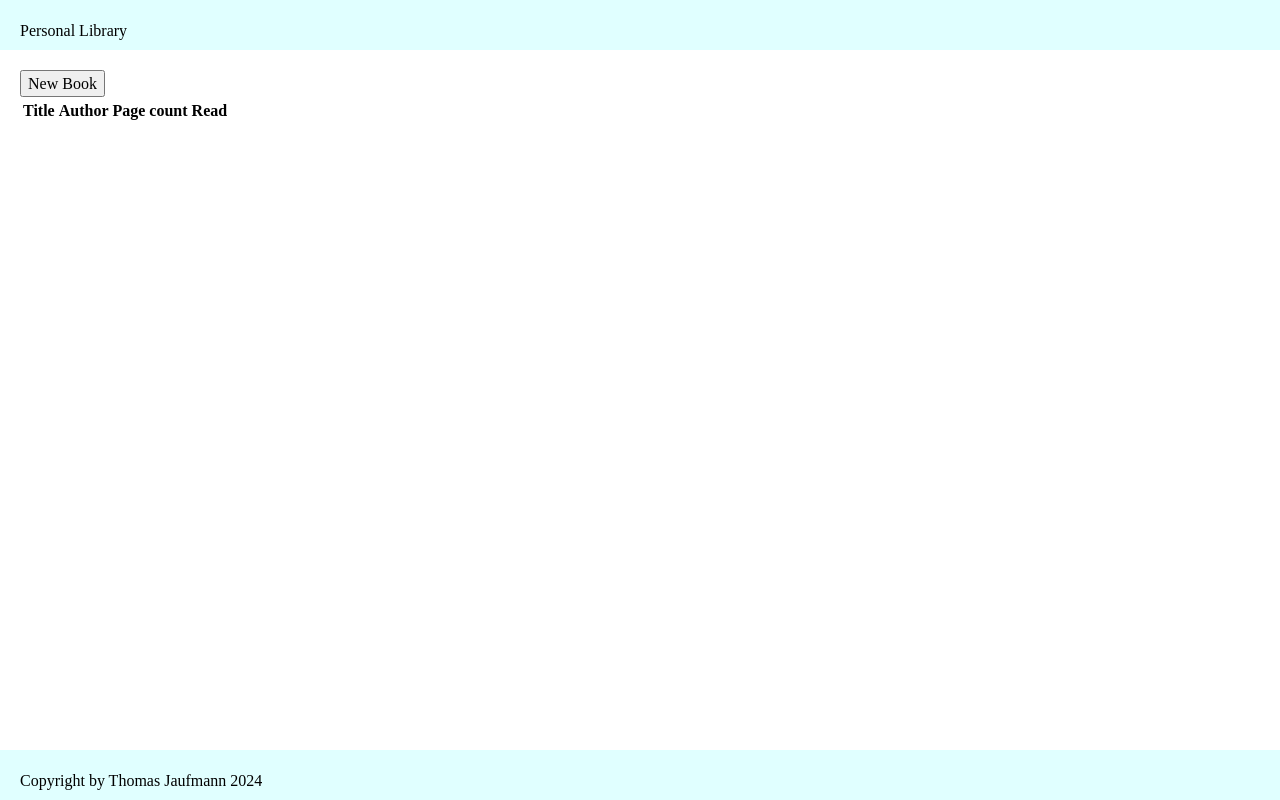
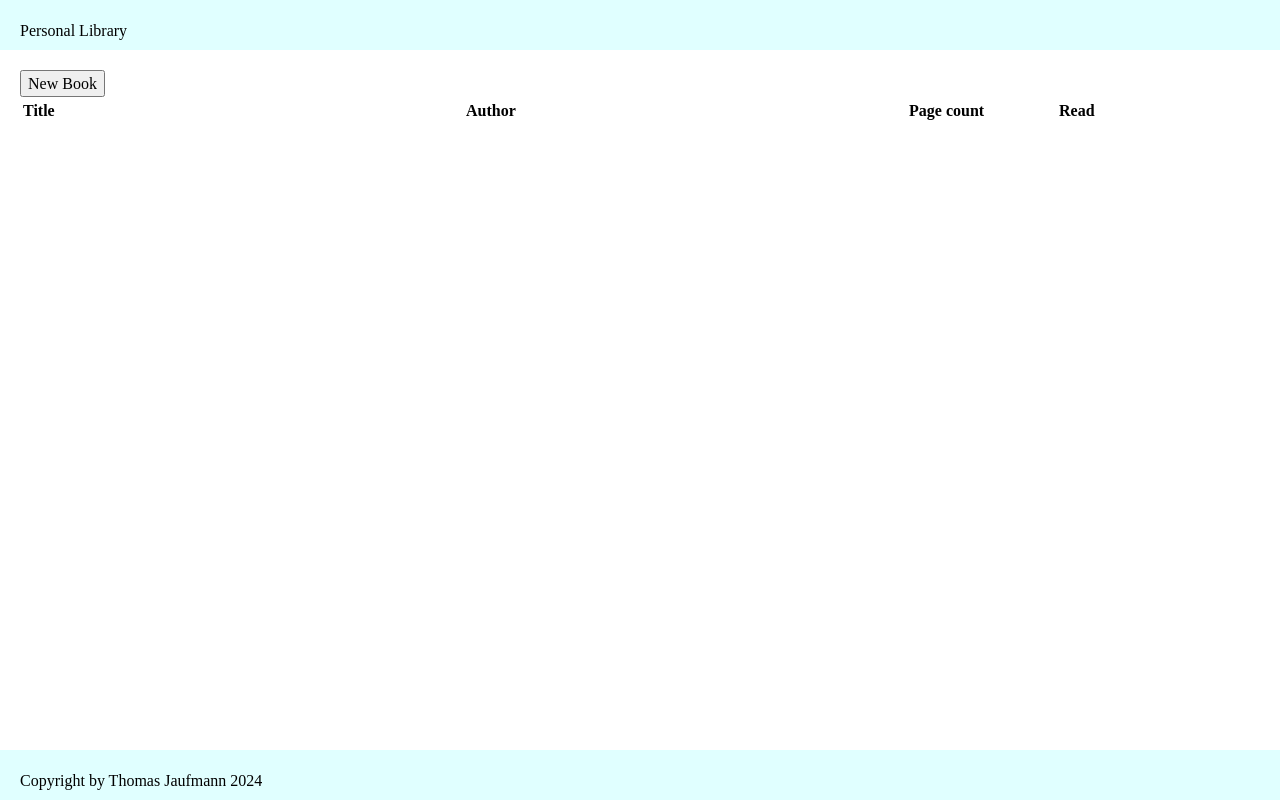
Before and after one commit to Oni030/topLibrary, a plain HTML site: page index.html in a window 1280 px wide. Drawn offline with Linux system fonts and the light colour scheme.

Commit message:
Add basic layout to table.

```diff
--- a/styles.css
+++ b/styles.css
@@ -57,3 +57,16 @@ main {
     flex: 1;
     padding: 20px;
 }
+
+table {
+    width: 100%;
+}
+
+tr {
+    display: grid;
+    grid-template-columns: 1fr 1fr 150px 100px 100px;
+}
+
+th {
+    text-align: start;
+}
```
